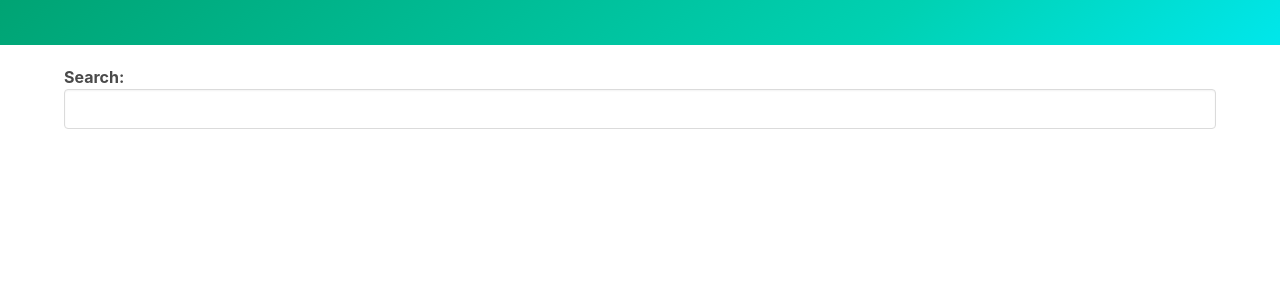
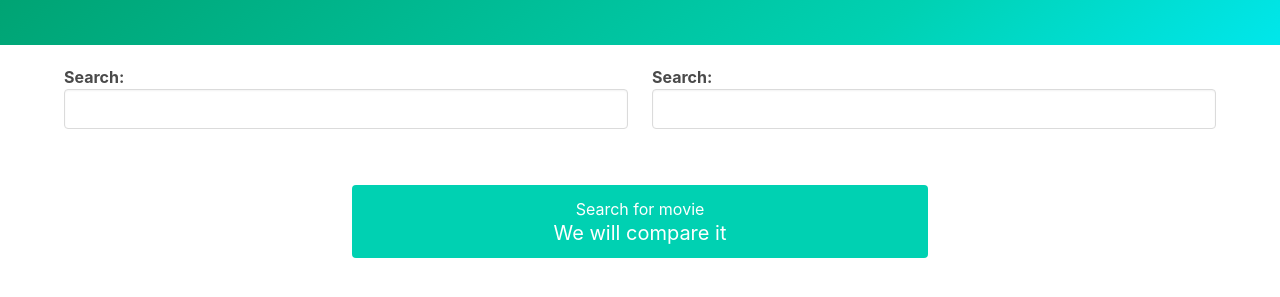
Before and after one commit to Fearroth/Movie_Comparison, a plain HTML site: page index.html in a window 1280 px wide. Shown: the part 87-384 px from the top of the page. Drawn offline with nearby package versions, Linux system fonts and the light colour scheme.

Commit message:
two columns working

```diff
--- a/app.js
+++ b/app.js
@@ -1,5 +1,4 @@
-createAutoComplete({
-	root: document.querySelector('.autocomplete'),
+const autoCompleteConfig = {
 	renderOption(movie) {
 		const moviePoster = movie.Poster === 'N/A' ? '' : movie.Poster;
 		return `
@@ -7,9 +6,7 @@ createAutoComplete({
 		${movie.Title}
 		`;
 	},
-	onOptionSelect(movie) {
-		onMovieSelect(movie);
-	},
+
 	inputValue(movie) {
 		return movie.Title;
 	},
@@ -22,6 +19,23 @@ createAutoComplete({
 		});
 		if (response.data.Error) return [];
 		return response.data.Search;
+	}
+};
+
+createAutoComplete({
+	...autoCompleteConfig,
+	root: document.querySelector('#left-autocomplete'),
+	onOptionSelect(movie) {
+		document.querySelector('.tutorial').classList.add('is-hidden');
+		onMovieSelect(movie, document.querySelector('#left-summary'));
+	}
+});
+createAutoComplete({
+	...autoCompleteConfig,
+	root: document.querySelector('#right-autocomplete'),
+	onOptionSelect(movie) {
+		document.querySelector('.tutorial').classList.add('is-hidden');
+		onMovieSelect(movie, document.querySelector('#right-summary'));
 	}
 });
 
@@ -64,7 +78,7 @@ const movieTemplate = (movieDetail) => {
 	`;
 };
 
-const onMovieSelect = async (movie) => {
+const onMovieSelect = async (movie, summaryRoot) => {
 	const response = await axios.get('http://www.omdbapi.com/', {
 		params: {
 			apikey: 'efd25046',
@@ -72,5 +86,5 @@ const onMovieSelect = async (movie) => {
 		}
 	});
 	console.log(response.data);
-	document.querySelector('#summary').innerHTML = movieTemplate(response.data);
+	summaryRoot.innerHTML = movieTemplate(response.data);
 };
--- a/index.html
+++ b/index.html
@@ -22,10 +22,20 @@
     </div>
   </section>
   <div class="container">
-    <div class="autocomplete">
-
+    <div class="columns">
+      <div class="column">
+        <div id="left-autocomplete"></div>
+        <div id="left-summary"></div>
+      </div>
+      <div class="column">
+        <div id="right-autocomplete"></div>
+        <div id="right-summary"></div>
+      </div>
     </div>
-    <div id="summary"> </div>
+    <div class="column is-half notification is-primary tutorial">
+      <h1 class="tittle">Search for movie </h1>
+      <p class="subtitle"> We will compare it</p>
+    </div>
   </div>
 
   <script src="util.js"></script>
```
